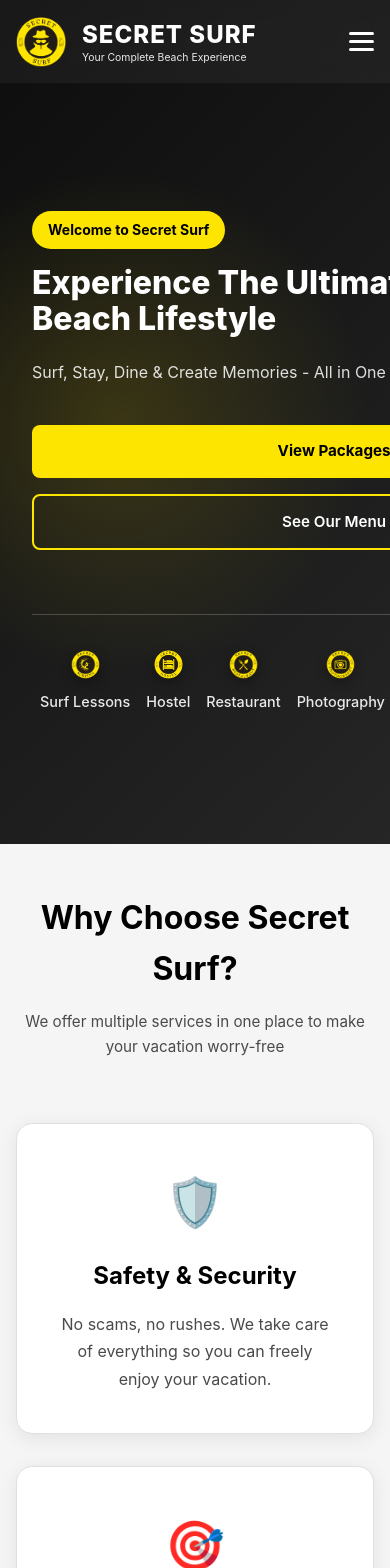
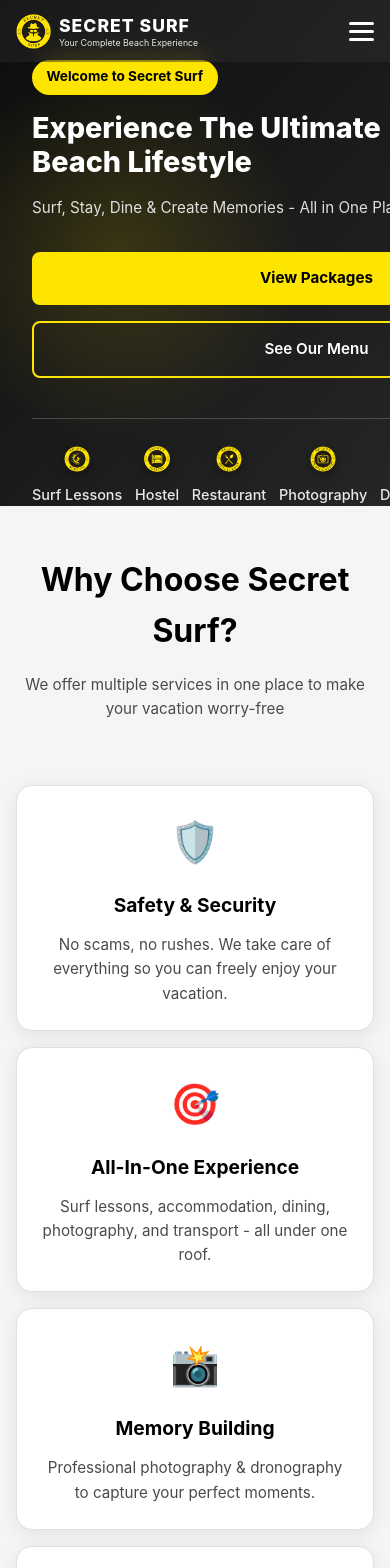
Before and after one commit to Himal-Gunawardhana/surflk.com, a React (Vite) app: page / in a window 390 px wide. Shown: the top 1568 px of the page. Built offline with nearby package versions, Linux system fonts and the light colour scheme.

Commit message:
Improve mobile responsiveness across all components

```diff
--- a/src/App.css
+++ b/src/App.css
@@ -5,9 +5,47 @@
 
 /* Utility Classes */
 .container {
-  max-width: 1280px;
+  max-width: 1200px;
   margin: 0 auto;
   padding: 0 2rem;
+}
+
+@media (max-width: 768px) {
+  .container {
+    padding: 0 1.5rem;
+  }
+
+  .section {
+    padding: 4rem 0;
+  }
+
+  .section-title {
+    font-size: 2rem;
+    margin-bottom: 0.75rem;
+  }
+
+  .section-subtitle {
+    font-size: 1rem;
+    margin-bottom: 2rem;
+  }
+}
+
+@media (max-width: 480px) {
+  .container {
+    padding: 0 1rem;
+  }
+
+  .section {
+    padding: 3rem 0;
+  }
+
+  .section-title {
+    font-size: 1.75rem;
+  }
+
+  .section-subtitle {
+    font-size: 0.95rem;
+  }
 }
 
 .section {
--- a/src/components/About.css
+++ b/src/components/About.css
@@ -61,5 +61,38 @@
 @media (max-width: 768px) {
   .about-grid {
     grid-template-columns: 1fr;
+    gap: 1.5rem;
+  }
+
+  .about-card {
+    padding: 2rem;
+  }
+
+  .about-card h3 {
+    font-size: 1.3rem;
   }
 }
+
+@media (max-width: 480px) {
+  .about-grid {
+    gap: 1rem;
+  }
+
+  .about-card {
+    padding: 1.5rem;
+  }
+
+  .about-icon {
+    font-size: 2.5rem;
+  }
+
+  .about-card h3 {
+    font-size: 1.2rem;
+    margin-bottom: 0.75rem;
+  }
+
+  .about-card p {
+    font-size: 0.95rem;
+    line-height: 1.6;
+  }
+}
--- a/src/components/Contact.css
+++ b/src/components/Contact.css
@@ -147,6 +147,7 @@
 @media (max-width: 968px) {
   .contact-grid {
     grid-template-columns: 1fr;
+    gap: 2rem;
   }
 
   .contact-info {
@@ -155,19 +156,80 @@
 
   .contact-form-wrapper {
     order: 1;
+    padding: 2rem;
+  }
+
+  .contact-form h3 {
+    font-size: 1.5rem;
   }
 }
 
 @media (max-width: 480px) {
+  .contact-grid {
+    gap: 1.5rem;
+  }
+
   .contact-form-wrapper {
     padding: 1.5rem;
   }
 
+  .contact-form h3 {
+    font-size: 1.3rem;
+    margin-bottom: 1rem;
+  }
+
   .info-card {
-    padding: 1rem;
+    padding: 1.25rem;
+  }
+
+  .info-icon {
+    font-size: 2rem;
+  }
+
+  .info-card h3 {
+    font-size: 1.1rem;
+  }
+
+  .info-card p {
+    font-size: 0.9rem;
+  }
+
+  .social-links {
+    padding: 1.25rem;
+  }
+
+  .social-links h3 {
+    font-size: 1.1rem;
   }
 
   .social-icons {
     justify-content: center;
+    flex-wrap: wrap;
+    gap: 0.75rem;
+  }
+
+  .social-icon {
+    width: 44px;
+    height: 44px;
+  }
+
+  .form-group input,
+  .form-group textarea {
+    padding: 0.875rem;
+    font-size: 0.95rem;
+  }
+
+  .form-group {
+    margin-bottom: 1rem;
+  }
+
+  .contact-form .btn {
+    font-size: 1rem;
+    padding: 0.875rem 1.5rem;
+    min-height: 44px;
+  }
+
+  .form-note {
+    font-size: 0.85rem;
   }
 }
--- a/src/components/Footer.css
+++ b/src/components/Footer.css
@@ -105,8 +105,52 @@
 }
 
 @media (max-width: 768px) {
+  .footer {
+    padding: 3rem 0 1.5rem;
+  }
+
   .footer-content {
     grid-template-columns: 1fr;
     gap: 2rem;
   }
+
+  .footer-section h3 {
+    font-size: 1.4rem;
+  }
+
+  .footer-section h4 {
+    font-size: 1.1rem;
+  }
+
+  .footer-section p,
+  .footer-section ul li {
+    font-size: 0.95rem;
+  }
+
+  .footer-social {
+    gap: 0.75rem;
+  }
+
+  .footer-social a {
+    width: 32px;
+    height: 32px;
+  }
+
+  .footer-bottom {
+    padding-top: 1.5rem;
+  }
+
+  .footer-bottom p {
+    font-size: 0.9rem;
+  }
 }
+
+@media (max-width: 480px) {
+  .footer {
+    padding: 2.5rem 0 1.5rem;
+  }
+
+  .footer-section h3 {
+    font-size: 1.2rem;
+  }
+}
--- a/src/components/Hero.css
+++ b/src/components/Hero.css
@@ -137,64 +137,90 @@
 
 @media (max-width: 768px) {
   .hero {
-    padding: 0 1rem;
+    padding: 0 1.5rem;
+    min-height: auto;
+    padding-top: 80px;
+    padding-bottom: 3rem;
+  }
+
+  .hero-content {
+    padding-top: 60px;
+  }
+
+  .badge {
+    font-size: 0.85rem;
+    padding: 0.4rem 0.9rem;
   }
 
   .hero-text h1 {
-    font-size: 2.5rem;
+    font-size: 2.2rem;
+    line-height: 1.2;
+    margin-bottom: 1rem;
   }
 
   .hero-text p {
-    font-size: 1.1rem;
+    font-size: 1rem;
+    margin-bottom: 2rem;
   }
 
   .hero-buttons {
     flex-direction: column;
     gap: 1rem;
+    margin-bottom: 2.5rem;
   }
 
   .hero-buttons .btn {
     width: 100%;
     text-align: center;
+    padding: 1rem 1.5rem;
+    font-size: 1rem;
   }
 
   .hero-features {
-    gap: 1.5rem;
-    padding-left: 1rem;
-    padding-right: 1rem;
+    gap: 1.2rem;
+    padding-left: 0;
+    padding-right: 0;
+    padding-top: 1.5rem;
   }
 
   .feature-item .feature-icon {
-    width: 45px;
-    height: 45px;
+    width: 42px;
+    height: 42px;
   }
 
   .feature-item span {
-    font-size: 0.75rem;
+    font-size: 0.7rem;
   }
 }
 
 @media (max-width: 480px) {
+  .hero {
+    padding: 0 1rem;
+  }
+
   .hero-text h1 {
-    font-size: 2rem;
+    font-size: 1.8rem;
   }
 
   .hero-text p {
-    font-size: 1rem;
+    font-size: 0.95rem;
+  }
+
+  .hero-buttons .btn {
+    padding: 0.9rem 1.2rem;
+    font-size: 0.95rem;
   }
 
   .hero-features {
-    gap: 1rem;
-    padding-left: 0.5rem;
-    padding-right: 0.5rem;
+    gap: 0.8rem;
   }
 
   .feature-item .feature-icon {
-    width: 35px;
-    height: 35px;
+    width: 32px;
+    height: 32px;
   }
 
   .feature-item span {
-    font-size: 0.65rem;
+    font-size: 0.6rem;
   }
 }
--- a/src/components/Menu.css
+++ b/src/components/Menu.css
@@ -106,32 +106,71 @@
 @media (max-width: 768px) {
   .menu-grid {
     grid-template-columns: 1fr;
+    gap: 1rem;
+  }
+
+  .menu-tabs {
+    gap: 0.75rem;
+  }
+
+  .menu-tabs .tab {
+    padding: 0.75rem 1.25rem;
+    font-size: 0.9rem;
+    min-height: 44px;
+    display: flex;
+    align-items: center;
+    justify-content: center;
+  }
+
+  .menu-item {
+    padding: 1.25rem;
+  }
+
+  .menu-item h3 {
+    font-size: 1.15rem;
+  }
+}
+
+@media (max-width: 480px) {
+  .menu-grid {
+    gap: 0.75rem;
   }
 
   .menu-tabs {
     flex-direction: column;
+    gap: 0.5rem;
+    padding: 0;
   }
 
   .menu-tabs .tab {
     width: 100%;
+    padding: 0.75rem 1rem;
+    font-size: 0.875rem;
   }
-}
 
-@media (max-width: 480px) {
   .menu-item {
     padding: 1rem;
   }
 
   .menu-item h3 {
-    font-size: 1.1rem;
+    font-size: 1.05rem;
   }
 
   .menu-item .price {
-    font-size: 1rem;
+    font-size: 0.95rem;
+    padding: 0.2rem 0.6rem;
   }
 
-  .menu-tabs .tab {
-    padding: 0.625rem 1rem;
-    font-size: 0.875rem;
+  .menu-item p {
+    font-size: 0.85rem;
+  }
+
+  .menu-note {
+    padding: 1rem;
+    margin-top: 1.5rem;
+  }
+
+  .menu-note p {
+    font-size: 0.9rem;
   }
 }
--- a/src/components/Navbar.css
+++ b/src/components/Navbar.css
@@ -159,15 +159,42 @@
 }
 
 @media (max-width: 480px) {
-  .logo h2 {
-    font-size: 1.5rem;
+  .navbar {
+    padding: 0.75rem 0;
+  }
+
+  .logo {
+    gap: 0.5rem;
+  }
+
+  .logo-image {
+    height: 35px;
+  }
+
+  .logo h2,
+  .logo-text-wrapper h2 {
+    font-size: 1.1rem;
   }
 
   .logo .tagline {
-    font-size: 0.65rem;
+    font-size: 0.55rem;
   }
 
   .nav-links {
     padding: 1.5rem 1rem;
+    top: 65px;
+  }
+
+  .nav-links a {
+    font-size: 1rem;
+    padding: 0.5rem 0;
+    min-height: 44px;
+    display: flex;
+    align-items: center;
+  }
+
+  .nav-links .btn {
+    min-height: 44px;
+    padding: 0.75rem 1.5rem;
   }
 }
--- a/src/components/Packages.css
+++ b/src/components/Packages.css
@@ -172,18 +172,25 @@
 @media (max-width: 768px) {
   .packages-grid {
     grid-template-columns: 1fr;
+    gap: 1.5rem;
   }
 
   .package-tabs {
-    flex-direction: column;
+    gap: 0.75rem;
   }
 
   .tab {
-    width: 100%;
+    padding: 0.875rem 1.5rem;
+    font-size: 0.95rem;
+    min-height: 44px;
   }
 
   .package-card {
-    padding: 1.5rem;
+    padding: 2rem;
+  }
+
+  .package-card h3 {
+    font-size: 1.5rem;
   }
 
   .amount {
@@ -192,6 +199,20 @@
 }
 
 @media (max-width: 480px) {
+  .packages-grid {
+    gap: 1rem;
+  }
+
+  .package-tabs {
+    flex-direction: column;
+    gap: 0.5rem;
+  }
+
+  .tab {
+    width: 100%;
+    padding: 0.75rem 1rem;
+  }
+
   .section-title {
     font-size: 2rem;
   }
@@ -200,11 +221,42 @@
     font-size: 0.95rem;
   }
 
+  .package-card {
+    padding: 1.5rem;
+  }
+
   .package-card h3 {
-    font-size: 1.5rem;
+    font-size: 1.3rem;
+  }
+
+  .target, .duration, .capacity {
+    font-size: 0.9rem;
   }
 
   .amount {
     font-size: 1.75rem;
   }
+
+  .currency {
+    font-size: 0.9rem;
+  }
+
+  .includes h4 {
+    font-size: 0.95rem;
+  }
+
+  .includes li {
+    font-size: 0.9rem;
+    padding: 0.4rem 0 0.4rem 1.5rem;
+  }
+
+  .discounts, .pricing-note, .note, .not-included {
+    font-size: 0.8rem;
+  }
+
+  .package-card .btn {
+    font-size: 0.95rem;
+    padding: 0.75rem 1.5rem;
+    min-height: 44px;
+  }
 }
--- a/src/components/Services.css
+++ b/src/components/Services.css
@@ -55,7 +55,57 @@
 }
 
 @media (max-width: 768px) {
+  .services {
+    padding: 3rem 0;
+  }
+
+  .section-title {
+    font-size: 2rem;
+  }
+
+  .section-subtitle {
+    font-size: 1rem;
+  }
+
+  .services-grid {
+    grid-template-columns: repeat(2, 1fr);
+    gap: 1.25rem;
+  }
+
+  .service-card {
+    padding: 1.5rem;
+  }
+
+  .service-icon {
+    font-size: 2.5rem;
+    height: 60px;
+  }
+
+  .service-icon img {
+    width: 50px;
+    height: 50px;
+  }
+
+  .service-card h3 {
+    font-size: 1rem;
+  }
+
+  .service-card p {
+    font-size: 0.9rem;
+  }
+}
+
+@media (max-width: 480px) {
+  .services {
+    padding: 2.5rem 0;
+  }
+
   .services-grid {
     grid-template-columns: 1fr;
+    gap: 1rem;
+  }
+
+  .service-card {
+    padding: 1.25rem;
   }
 }
```
